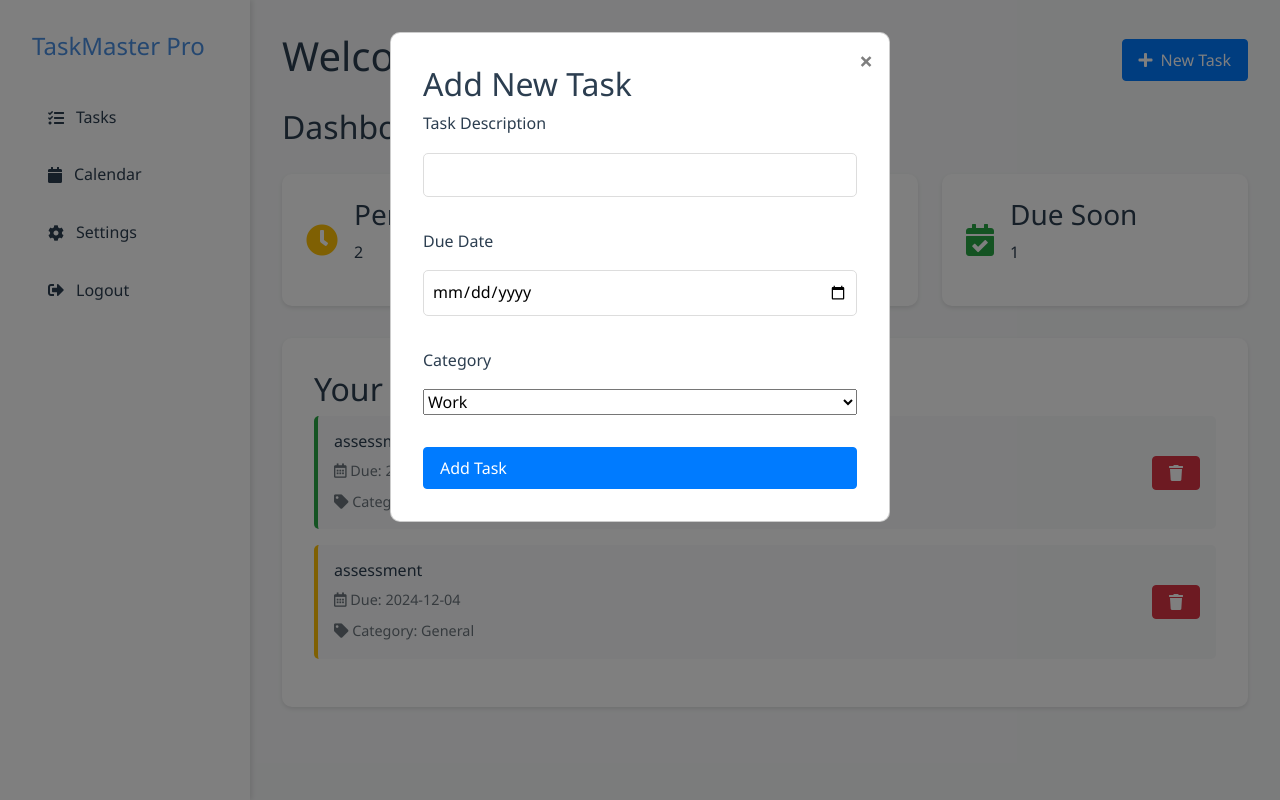
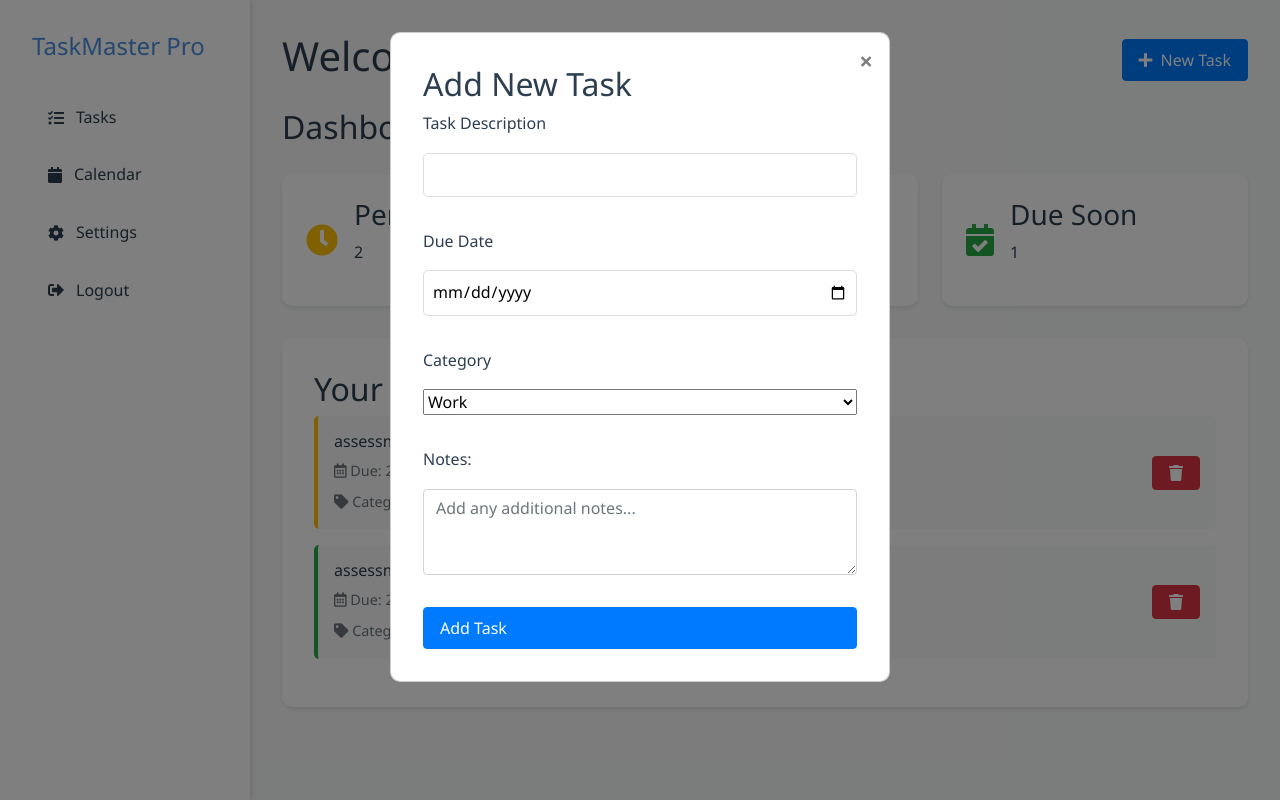
Before and after one commit to DeMass199/Assessment, a Flask app: page /dashboard in a window 1280 px wide, after a click on "New Task". Run offline with Flask 3, Linux system fonts and the light colour scheme; a user stored in the database is signed in; data comes from the database, SQL or seed files in the repository; both versions use the stored data as it was after the commit; some libraries are stand-ins or nearby versions.

Commit message:
re-arranged the todo's be most recent

```diff
--- a/flask_app/app.py
+++ b/flask_app/app.py
@@ -67,6 +67,7 @@ def init_db():
                 due_date TEXT NOT NULL,
                 done BOOLEAN NOT NULL DEFAULT 0,
                 category TEXT DEFAULT 'General',
+                notes TEXT DEFAULT '',
                 FOREIGN KEY (user_id) REFERENCES users (id)
             )
         """)
@@ -104,6 +105,15 @@ def migrate_db():
             cursor.execute("ALTER TABLE users ADD COLUMN theme TEXT DEFAULT 'light'")
         if 'notification_preference' not in columns:
             cursor.execute("ALTER TABLE users ADD COLUMN notification_preference TEXT DEFAULT 'email'")
+
+        # Check if notes column exists
+        cursor.execute("PRAGMA table_info(todos)")
+        columns = [column[1] for column in cursor.fetchall()]
+
+        if 'notes' not in columns:
+            cursor.execute("ALTER TABLE todos ADD COLUMN notes TEXT DEFAULT ''")
+            conn.commit()
+            logger.info("Added notes column to todos table")
 
         conn.commit()
         conn.close()
@@ -205,6 +215,7 @@ def dashboard():
         task = request.form.get("todo_task")
         due_date_str = request.form.get("due_date")
         category = request.form.get("category")  # Get category from form
+        notes = request.form.get("notes", "")  # Get notes from form
 
         if task and due_date_str and category:
             try:
@@ -215,8 +226,8 @@ def dashboard():
                 conn = sqlite3.connect(DB_PATH)
                 cursor = conn.cursor()
                 cursor.execute(
-                    "INSERT INTO todos (user_id, task, due_date, category) VALUES (?, ?, ?, ?)",
-                    (session['user_id'], task, due_date_iso, category)
+                    "INSERT INTO todos (user_id, task, due_date, category, notes) VALUES (?, ?, ?, ?, ?)",
+                    (session['user_id'], task, due_date_iso, category, notes)
                 )
                 conn.commit()
                 conn.close()
@@ -227,7 +238,12 @@ def dashboard():
 
     conn = sqlite3.connect(DB_PATH)
     cursor = conn.cursor()
-    cursor.execute("SELECT id, task, due_date, category FROM todos WHERE user_id = ?", (session['user_id'],))
+    cursor.execute("""
+        SELECT id, task, due_date, category, notes
+        FROM todos
+        WHERE user_id = ?
+        ORDER BY date(due_date) ASC
+    """, (session['user_id'],))
     todos = cursor.fetchall()
     conn.close()
 
@@ -249,6 +265,7 @@ def dashboard():
             "task": todo[1],
             "due_date": due_date.strftime("%Y-%m-%d"),
             "category": todo[3],
+            "notes": todo[4],  # Add notes to the todo item
             "color": color
         })
 
--- a/flask_app/templates/dashboard.html
+++ b/flask_app/templates/dashboard.html
@@ -80,6 +80,25 @@
                 .btn i {
                     font-size: 1rem;
                 }
+
+                .task-notes {
+                    margin-top: 0.5rem;
+                    font-size: 0.9em;
+                    color: #666;
+                    padding: 0.5rem;
+                    background-color: #f9f9f9;
+                    border-radius: 4px;
+                }
+
+                .task-notes i {
+                    margin-right: 0.5rem;
+                    color: #888;
+                }
+
+                textarea.form-control {
+                    resize: vertical;
+                    min-height: 60px;
+                }
             </style>
 
             <!-- Task Summary -->
@@ -117,6 +136,12 @@
                             <h3>{{ todo.task }}</h3>
                             <p><i class="far fa-calendar-alt"></i> Due: {{ todo.due_date }}</p>
                             <p><i class="fas fa-tag"></i> Category: {{ todo.category }}</p>
+                            {% if todo.notes %}
+                            <div class="task-notes">
+                                <i class="fas fa-sticky-note"></i>
+                                <span>{{ todo.notes }}</span>
+                            </div>
+                            {% endif %}
                         </div>
                         <div class="task-actions">
                             <a href="{{ url_for('delete_task', task_id=todo.id) }}" class="btn btn-danger btn-sm">
@@ -159,6 +184,11 @@
                         <option value="Main project">Main project</option>
                     </select>
                 </div>
+                <div class="form-group">
+                    <label for="notes">Notes:</label>
+                    <textarea name="notes" id="notes" class="form-control" rows="3"
+                              placeholder="Add any additional notes..."></textarea>
+                </div>
                 <button type="submit" class="btn btn-primary">Add Task</button>
             </form>
         </div>
```
Also changed, not shown: flask_app/todo.db.
